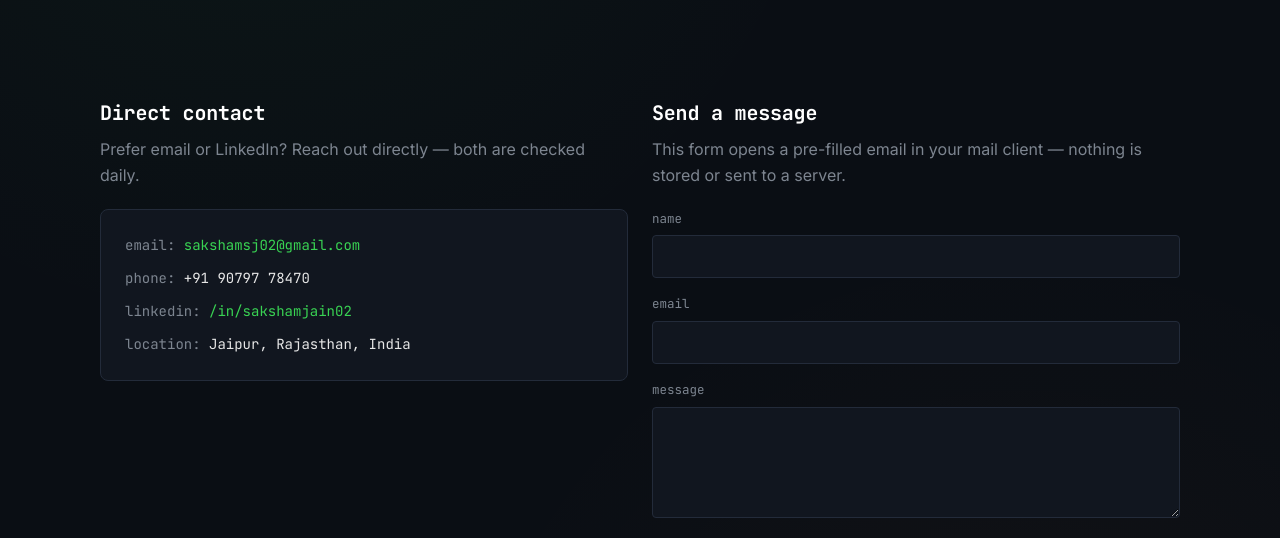
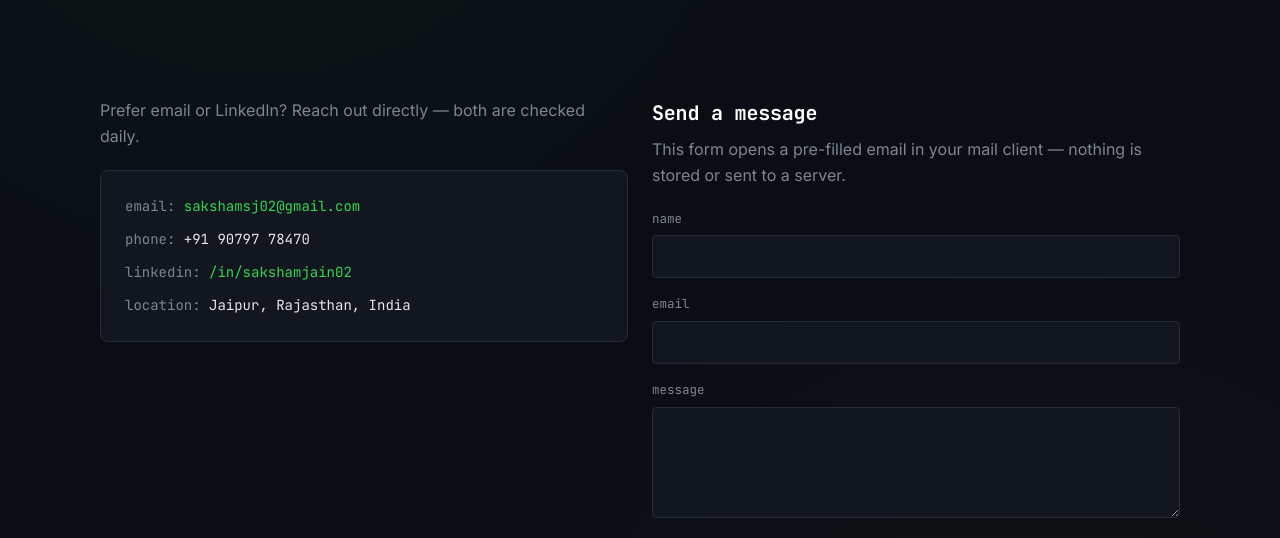
Before and after one commit to SakshamJain2/portfolio, a plain HTML site: page contact.html in a window 1280 px wide. Shown: the part 261-799 px from the top of the page. Drawn offline with Linux system fonts and the light colour scheme.

Commit message:
Update contact section animations and styles

```diff
--- a/contact.html
+++ b/contact.html
@@ -37,8 +37,7 @@
   <section class="section container">
     <div class="grid-2">
 
-      <div class="reveal">
-        <h3>Direct contact</h3>
+      <div class="reveal from-left">
         <p style="margin-bottom: 20px;">
           Prefer email or LinkedIn? Reach out directly — both are checked daily.
         </p>
@@ -50,7 +49,7 @@
         </div>
       </div>
 
-      <div class="reveal">
+      <div class="reveal from-right">
         <h3>Send a message</h3>
         <p style="margin-bottom: 20px;">
           This form opens a pre-filled email in your mail client — nothing is stored or sent to a server.
```
